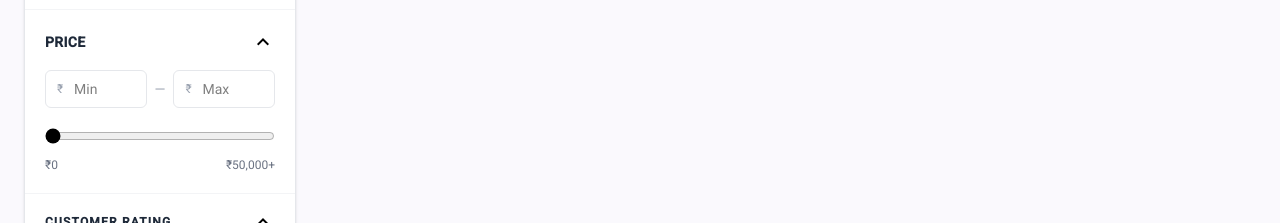
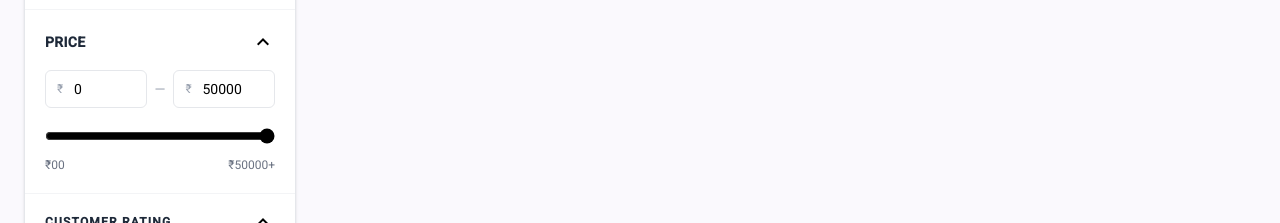
Before and after one commit to DeepakVish00001/Ajio, an Angular app in the folder client/: page / in a window 1280 px wide. Shown: the part 509-732 px from the top of the page. Built offline with nearby package versions, Linux system fonts and the light colour scheme; no server answers.

Commit message:
main price and max price

```diff
--- a/client/src/app/core/services/shop.services.ts
+++ b/client/src/app/core/services/shop.services.ts
@@ -21,6 +21,13 @@ export class ShopServices {
     if (shopParams.brandsId) params = params.append('brandId', shopParams.brandsId);
     if (shopParams.categoryId) params = params.append('categoryId', shopParams.categoryId);
 
+    if (shopParams.minPrice > 0) {
+      params = params.append('minPrice', shopParams.minPrice);
+    }
+    if (shopParams.maxPrice > 0) {
+      params = params.append('maxPrice', shopParams.maxPrice);
+    }
+
     if (shopParams.search) {
       params = params.append('search', shopParams.search);
     }
--- a/client/src/app/features/shop/shop.component.html
+++ b/client/src/app/features/shop/shop.component.html
@@ -22,6 +22,7 @@
       (sortSelected)="onSortSelected($event)"
       (categorySelected)="onCategorySelected($event)"
       (brandSelected)="onBrandSelected($event)"
+      (priceSelected)="onPriceSelected($event)"
       ></app-sidebar>
 
     <main class="min-w-0 flex-1">
--- a/client/src/app/features/shop/shop.component.ts
+++ b/client/src/app/features/shop/shop.component.ts
@@ -153,6 +153,13 @@ export class ShopComponent implements OnInit, OnDestroy {
     this.getProducts();
   }
 
+  onPriceSelected(price: { minPrice: number; maxPrice: number }) {
+    this.shopParams.minPrice = price.minPrice;
+    this.shopParams.maxPrice = price.maxPrice;
+    this.shopParams.pageIndex = 1;
+    this.getProducts();
+  }
+
 
   handlePageEvent(event: PageEvent) {
     this.shopParams.pageIndex = event.pageIndex + 1;
--- a/client/src/app/features/shop/sidebar/sidebar.component.html
+++ b/client/src/app/features/shop/sidebar/sidebar.component.html
@@ -152,30 +152,23 @@
 
 
         <div class="border-b border-gray-100 px-4 py-5 sm:px-5">
-
             <div class="mb-4 flex items-center justify-between">
-
                 <h3 class="text-sm font-bold uppercase tracking-wide text-gray-800">
                     Price
                 </h3>
-
                 <mat-icon class="text-gray-400">
                     expand_less
                 </mat-icon>
-
             </div>
 
-
-
             <div class="flex items-center gap-2">
-
                 <div class="relative min-w-0 flex-1">
-
                     <span class="absolute left-3 top-1/2 -translate-y-1/2 text-xs text-gray-400">
                         ₹
                     </span>
-
-                    <input type="number" placeholder="Min"
+                    <input type="number"
+                        placeholder="Min"
+                        [(ngModel)]="minPrice"
                         class="w-full rounded-md border border-gray-200 py-2 pl-7 pr-2 text-sm outline-none focus:border-gray-400">
 
                 </div>
@@ -192,7 +185,9 @@
                         ₹
                     </span>
 
-                    <input type="number" placeholder="Max"
+                    <input type="number"
+                        placeholder="Max"
+                        [(ngModel)]="maxPrice"
                         class="w-full rounded-md border border-gray-200 py-2 pl-7 pr-2 text-sm outline-none focus:border-gray-400">
 
                 </div>
@@ -203,16 +198,21 @@
 
             <div class="mt-5">
 
-                <input type="range" min="0" max="50000" class="w-full cursor-pointer accent-black">
+                <input type="range"
+                     min="0"
+                     max="50000"
+                     [(ngModel)]="maxPrice"
+                     (input)="onPriceRangeChange($event)"
+                     class="w-full cursor-pointer accent-black">
 
                 <div class="mt-2 flex justify-between text-xs text-gray-500">
 
                     <span>
-                        ₹0
+                        ₹0{{minPrice}}
                     </span>
 
                     <span>
-                        ₹50,000+
+                        ₹{{maxPrice}}+
                     </span>
 
                 </div>
@@ -339,6 +339,7 @@
         <div class="border-t border-gray-100 p-4">
 
             <button type="button"
+                 (click)="applyPrice()"
                 class="w-full rounded-xl bg-black py-3 text-sm font-semibold tracking-wide text-white transition hover:bg-gray-800 active:scale-[0.98]">
 
                 APPLY FILTERS
--- a/client/src/app/features/shop/sidebar/sidebar.component.ts
+++ b/client/src/app/features/shop/sidebar/sidebar.component.ts
@@ -3,11 +3,13 @@ import { MatIcon } from '@angular/material/icon';
 import { ShopServices } from '../../../core/services/shop.services';
 import { Category } from '../../../shared/models/category';
 import { Brands } from '../../../shared/models/brands';
+import { FormsModule } from '@angular/forms';
 
 @Component({
   selector: 'app-sidebar',
   imports: [
-    MatIcon
+    MatIcon,
+    FormsModule
   ],
   templateUrl: './sidebar.component.html',
   styleUrl: './sidebar.component.css',
@@ -26,7 +28,14 @@ export class SidebarComponent implements OnInit {
 
   @Output() sortSelected = new EventEmitter<string>();
   @Output() categorySelected = new EventEmitter<number>();
-  @Output() brandSelected=new EventEmitter<number>();
+  @Output() brandSelected = new EventEmitter<number>();
+
+  minPrice = 0;
+  maxPrice = 50000;
+  @Output() priceSelected = new EventEmitter<{
+    minPrice: number,
+    maxPrice: number
+  }>();
 
   ngOnInit(): void {
     this.getCategories();
@@ -59,8 +68,31 @@ export class SidebarComponent implements OnInit {
     this.categorySelected.emit(categoryId);
   }
 
-  onBrandSelected(brandId:number){
+  onBrandSelected(brandId: number) {
     this.brandSelected.emit(brandId);
   }
 
+  onMinPriceChange(event: Event) {
+    const input = event.target as HTMLInputElement;
+    this.minPrice = Number(input.value);
+  }
+
+  onMaxPriceChange(event: Event) {
+    const input = event.target as HTMLInputElement;
+    this.maxPrice = Number(input.value);
+
+  }
+
+  onPriceRangeChange(event: Event) {
+    const input = event.target as HTMLInputElement;
+    this.maxPrice = Number(input.value);
+  }
+
+  applyPrice() {
+    this.priceSelected.emit({
+      minPrice: this.minPrice,
+      maxPrice: this.maxPrice
+    });
+  }
+
 }
--- a/client/src/app/shared/models/shopParams.ts
+++ b/client/src/app/shared/models/shopParams.ts
@@ -1,8 +1,14 @@
 export class ShopParams {
-    brandsId=0;
-    categoryId=0;
+    brandsId = 0;
+    categoryId = 0;
     sort = 'name';
+
+    search = '';
+
+
+    minPrice = 0;
+    maxPrice = 50000;
+
     pageIndex = 1;
     pageSize = 10;
-    search = '';
 }
```
